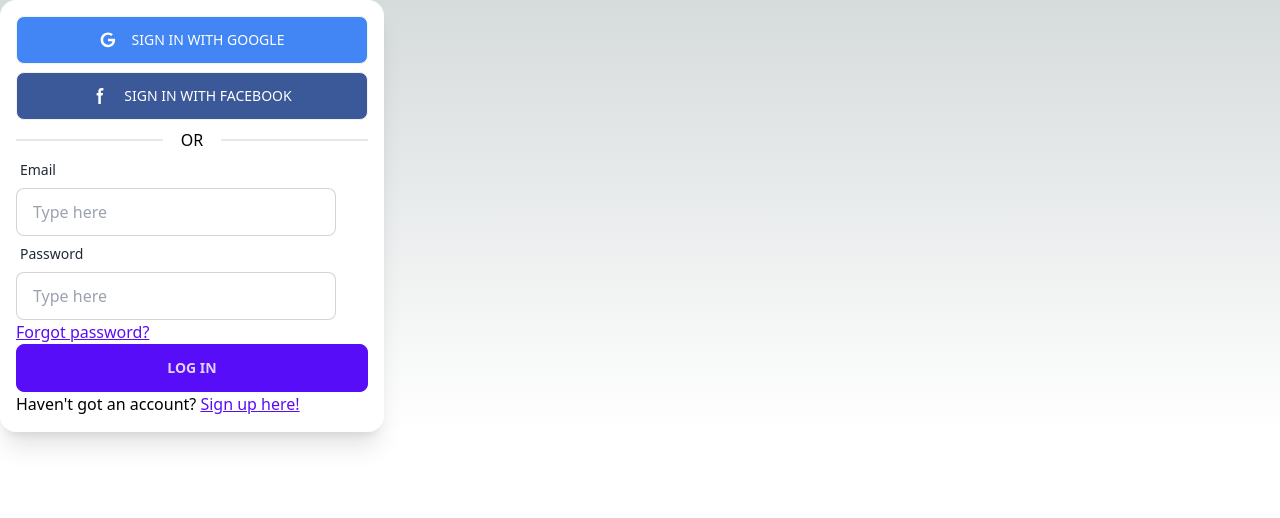
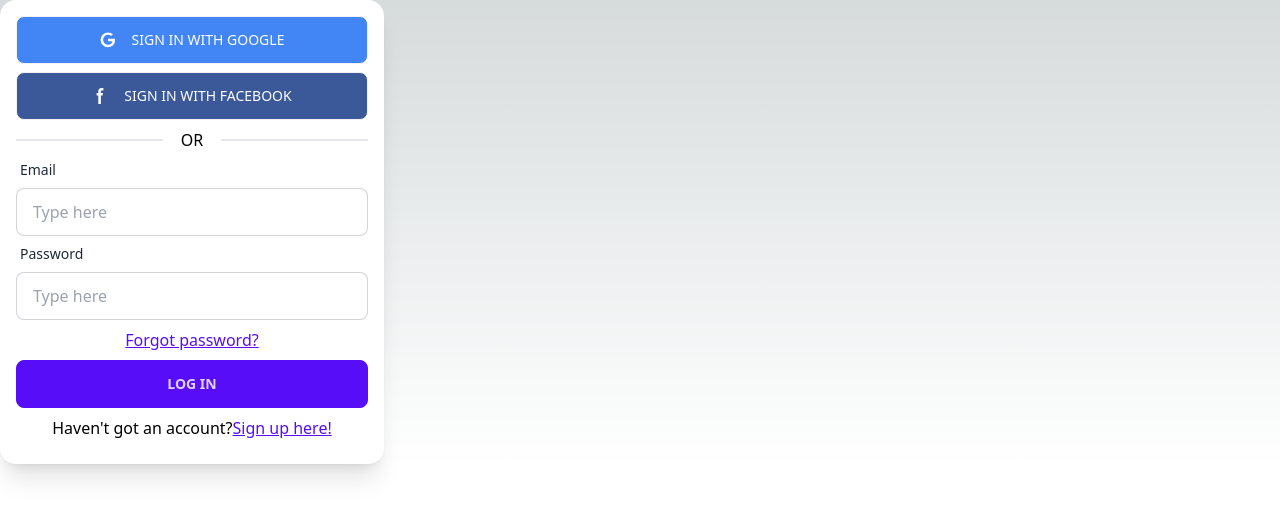
Before and after one commit to zhoooot/webui-creator, a Next.js app: page /auth/components/login-panel in a window 1280 px wide. Shown: the top 518 px of the page. Built offline with nearby package versions, Linux system fonts and the light colour scheme.

Commit message:
Create advertisement and initialize auth page

```diff
--- /dev/null
+++ b/src/pages/auth/components/advert.tsx
@@ -0,0 +1,32 @@
+import React from "react";
+
+const Advert = (): JSX.Element => {
+  return (
+    <main>
+      <text className="w-full flex justify-center p-4 text-3xl">
+        Welcome to{" "}
+        <text className="bg-gradient-to-r from-blue-600 via-green-500 to-indigo-400 inline-block text-transparent bg-clip-text font-bold">
+          Zhoot
+        </text>
+        !
+      </text>
+      <div className="mockup-browser border bg-base-300">
+        <div className="mockup-browser-toolbar">
+          <div className="input">https://zhoot.apcs</div>
+        </div>
+        <div className="">
+          <iframe
+            src="https://www.youtube.com/embed/7XzfWHdDS9Q?si=V_WkdXhX0idMFLWB"
+            frameBorder="0"
+            allow="autoplay; encrypted-media"
+            allowFullScreen
+            title="video"
+            className="w-full h-[700px]"
+          />
+        </div>
+      </div>
+    </main>
+  );
+};
+
+export default Advert;
--- a/src/pages/auth/components/login-panel.tsx
+++ b/src/pages/auth/components/login-panel.tsx
@@ -1,10 +1,6 @@
 import React from "react";
 
 const LogInPanel = (): JSX.Element => {
-
-  function abcxyz() {
-
-  }
 
   return (
     <div className="card card-compact w-96 bg-base-100 shadow-xl p-4">
@@ -25,7 +21,7 @@ const LogInPanel = (): JSX.Element => {
           </svg>
           Sign in with Google
         </button>
-        <button onClick={abcxyz} className="btn text-white bg-[#3b5998] hover:bg-[#3b5998]/90 focus:ring-4 focus:outline-none focus:ring-[#3b5998]/50 font-medium rounded-lg text-sm px-5 py-2.5 text-center inline-flex items-center dark:focus:ring-[#3b5998]/55 mb-2">
+        <button className="btn text-white bg-[#3b5998] hover:bg-[#3b5998]/90 focus:ring-4 focus:outline-none focus:ring-[#3b5998]/50 font-medium rounded-lg text-sm px-5 py-2.5 text-center inline-flex items-center dark:focus:ring-[#3b5998]/55 mb-2">
           <svg
             className="w-4 h-4 mr-2"
             aria-hidden="true"
@@ -46,29 +42,29 @@ const LogInPanel = (): JSX.Element => {
           <text className="w-2/12 text-center">OR</text>
           <hr className="border-t-2 w-5/12 divide-solid self-center"></hr>
         </div>
-        <div className="form-control w-full max-w-xs">
+        <div className="form-control w-full">
           <label className="label">
             <span className="label-text">Email</span>
           </label>
           <input
             type="text"
             placeholder="Type here"
-            className="input input-bordered w-full max-w-xs"
+            className="input input-bordered w-full"
           />
         </div>
-        <div className="form-control w-full max-w-xs">
+        <div className="form-control w-full">
           <label className="label">
             <span className="label-text">Password</span>
           </label>
           <input
             type="password"
             placeholder="Type here"
-            className="input input-bordered w-full max-w-xs"
+            className="input input-bordered w-full"
           />
         </div>
-        <a className="link link-primary">Forgot password?</a>
+        <a className="link link-primary flex justify-center p-2">Forgot password?</a>
         <button className="btn btn-primary">Log In</button>
-        <p>
+        <p className="flex justify-center p-2">
           Haven't got an account?{" "}
           <a className="link link-primary">Sign up here!</a>
         </p>
--- a/src/pages/auth/index.tsx
+++ b/src/pages/auth/index.tsx
@@ -1,12 +1,18 @@
-import React from 'react';
-import LogInPanel from './components/login-panel';
+import React from "react";
+import LogInPanel from "./components/login-panel";
+import Advert from "./components/advert";
 
 const AuthPage = (): JSX.Element => {
-    return (
-        <div>
-            <LogInPanel></LogInPanel>
-        </div>
-    )
-}
+  return (
+    <div className="h-full grid grid-cols-12 mr-12 ml-12">
+      <div className="col-span-9 mr-12">
+        <Advert></Advert>
+      </div>
+      <div className="mt-4 mb-12 self-center">
+        <LogInPanel></LogInPanel>
+      </div>
+    </div>
+  );
+};
 
 export default AuthPage;
```
